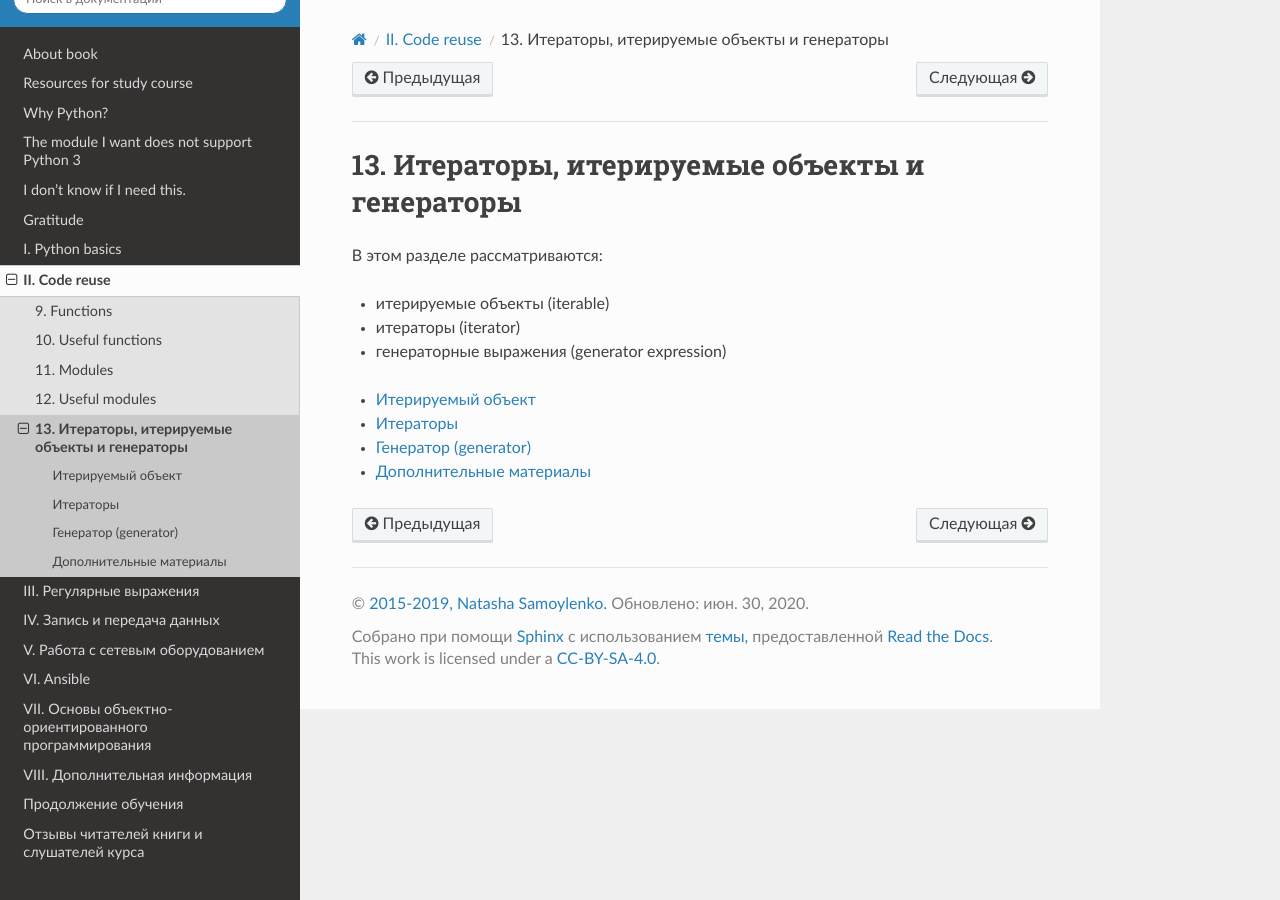
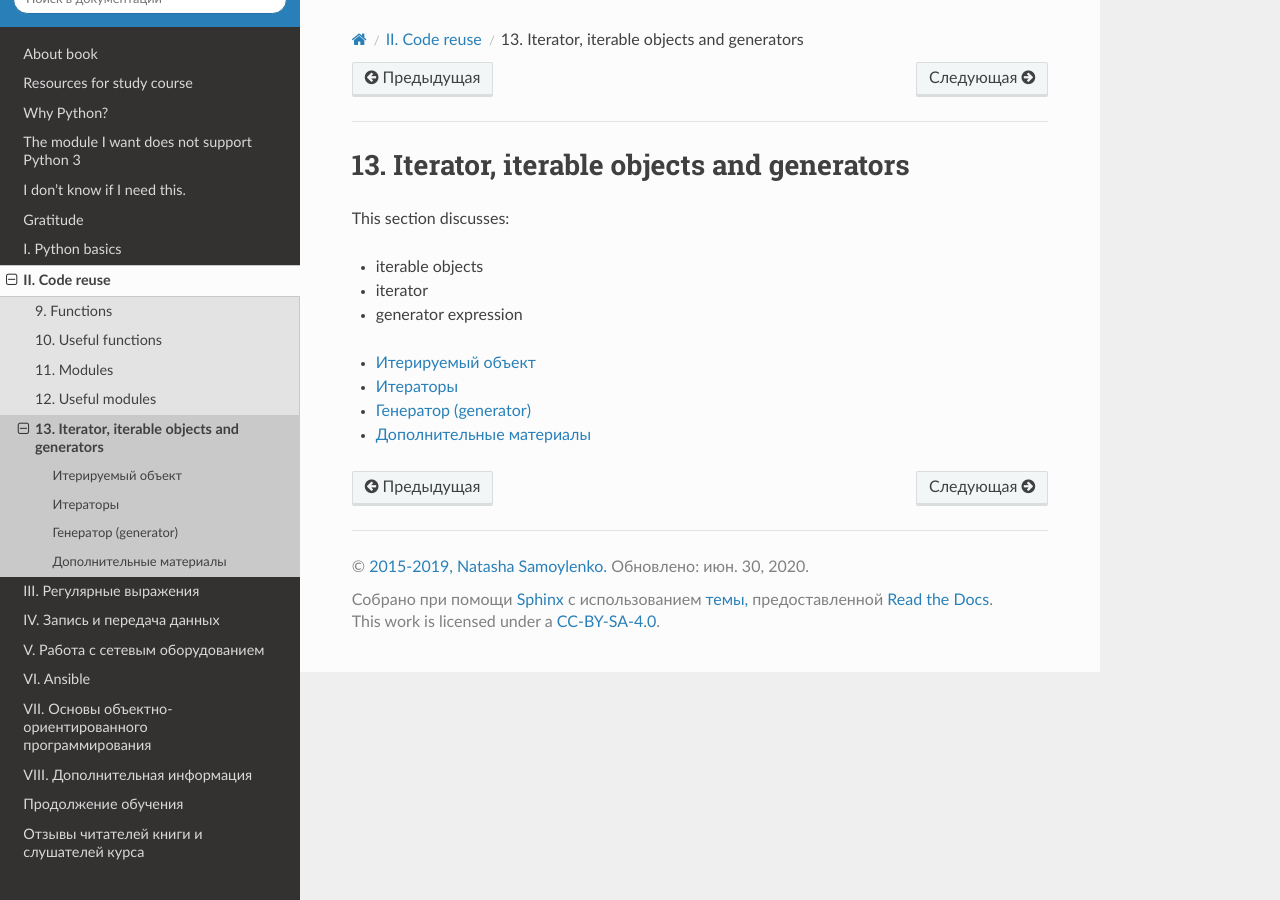
Before and after one commit to Aidar5/nattoeng, a Sphinx documentation site: the page built from docs/source/book/13_iterator_generator/index.rst, in a window 1280 px wide. Built offline with Sphinx 7.4.7 and the Read the Docs theme 2.0.0, drawn with Linux system fonts in a browser that asks for light colours; pages that are not in the unit, such as notebooks, are missing from menus.

Commit message:
Update index.rst

```diff
--- a/docs/source/book/13_iterator_generator/index.rst
+++ b/docs/source/book/13_iterator_generator/index.rst
@@ -4,14 +4,14 @@
 
 .. _iterator_generator_index:
 
-13. Итераторы, итерируемые объекты и генераторы
+13. Iterator, iterable objects and generators
 ===============================================
 
-В этом разделе рассматриваются:
+This section discusses:
 
--  итерируемые объекты (iterable)
--  итераторы (iterator)
--  генераторные выражения (generator expression)
+-  iterable objects
+-  iterator
+-  generator expression
 
 
 .. toctree::
```
